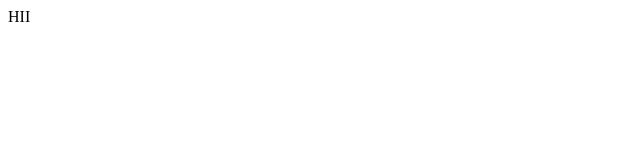
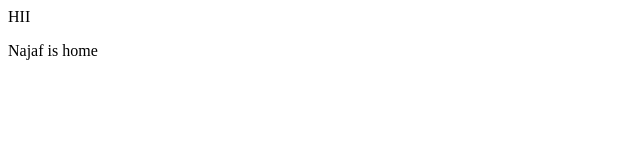
Before and after one commit to Najafmalik07/Najaf-repo2, a plain HTML site: page index.html in a window 1280 px wide. Shown: the full height of the page, 0-640 px from the left. Drawn offline with Linux system fonts and the light colour scheme.

Commit message:
added on lin2

```diff
--- a/index.html
+++ b/index.html
@@ -1 +1,2 @@
 <p>HII</p>
+<p>Najaf is home</p>
```
